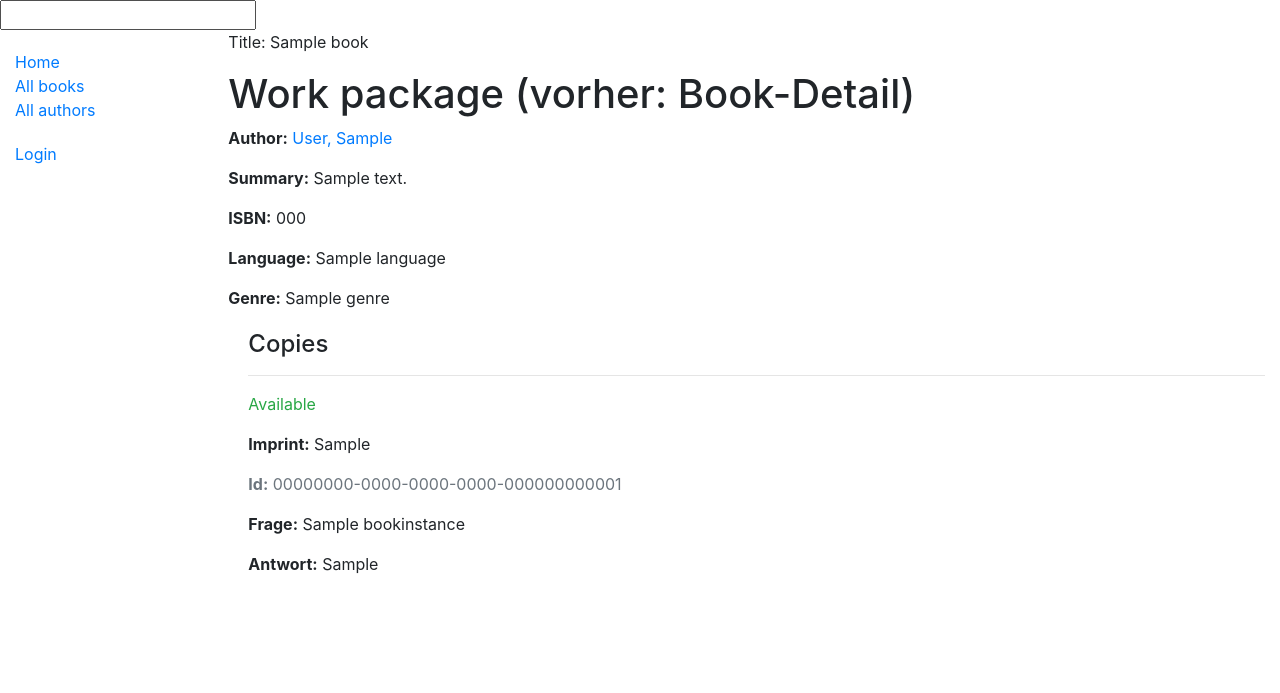
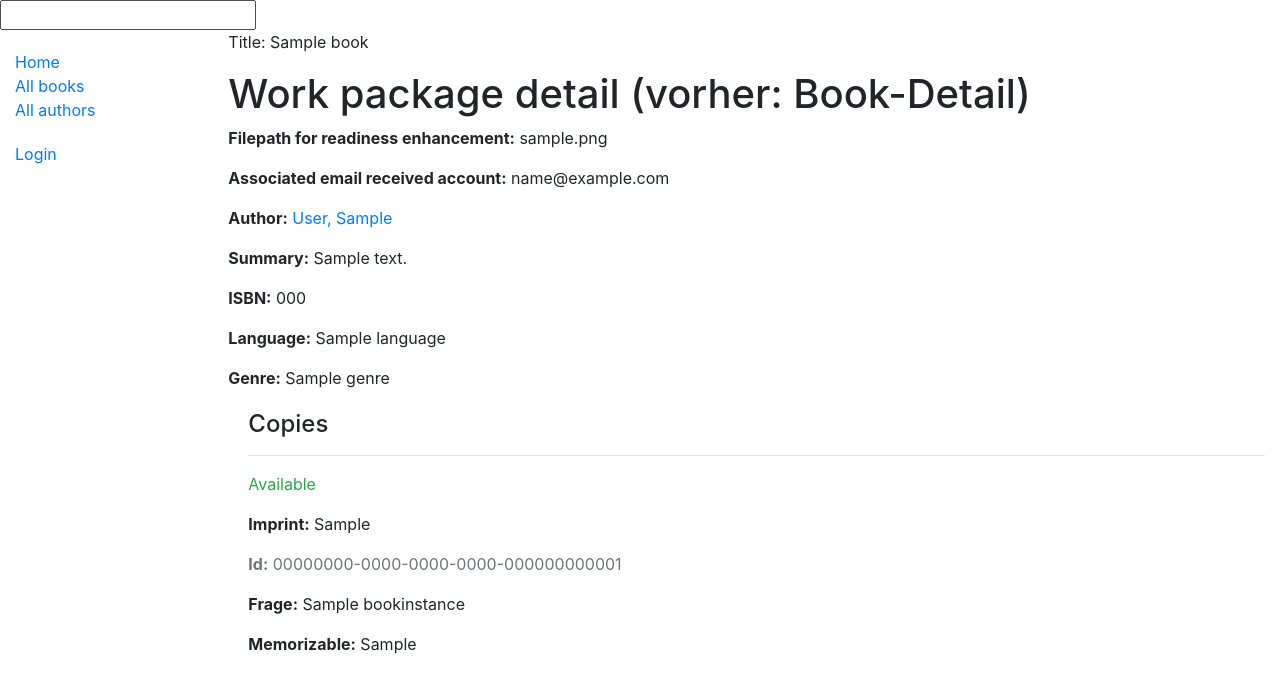
Before and after one commit to mdn/django-locallibrary-tutorial, a Django app: page /catalog/book/1 in a window 1280 px wide. Shown: the top 693 px of the page. Run offline with Django 3.2, Linux system fonts and the light colour scheme; tables that the repository leaves empty hold one stand-in row (values such as "Sample post"); some libraries are stand-ins or nearby versions.

Commit message:
Workpackage Detail ergänzt

```diff
--- a/catalog/admin.py
+++ b/catalog/admin.py
@@ -47,7 +47,7 @@ class BookAdmin(admin.ModelAdmin):
      - fields to be displayed in list view (list_display)
      - adds inline addition of book instances in book view (inlines)
     """
-    list_display = ('title', 'author', 'display_genre', 'associated_email_received_account', 'week_target_comment')
+    list_display = ('title', 'author', 'display_genre', 'associated_email_received_account', 'filepath_for_readiness_enhancement')
     inlines = [BooksInstanceInline]
 
 
--- a/catalog/models.py
+++ b/catalog/models.py
@@ -31,7 +31,7 @@ class Book(models.Model):
     """Model representing a book (but not a specific copy of a book)."""
     title = models.CharField(max_length=200)
     associated_email_received_account = models.CharField(max_length=1000, default='')
-    week_target_comment = models.CharField(max_length=2000, default='')
+    filepath_for_readiness_enhancement = models.CharField(max_length=2000, default='')
     author = models.ForeignKey('Author', on_delete=models.SET_NULL, null=True)
     # Foreign Key used because book can only have one author, but authors can have multiple books
     # Author as a string rather than object because it hasn't been declared yet in file.
--- a/catalog/templates/catalog/book_detail.html
+++ b/catalog/templates/catalog/book_detail.html
@@ -3,9 +3,11 @@
 {% block content %}
 
 <p>Title: {{ book.title }}</p>
-<h1>Work package (vorher: Book-Detail)</h1>
+<h1>Work package detail (vorher: Book-Detail)</h1>
 <a> {{ book.week_target_description }}</a>
 
+<p><strong>Filepath for readiness enhancement:</strong> {{ book.filepath_for_readiness_enhancement }}</p>
+<p><strong>Associated email received account:</strong> {{ book.associated_email_received_account }}</p>
 <p><strong>Author:</strong> <a href="{% url 'author-detail' book.author.pk %}">{{ book.author }}</a></p>
 <p><strong>Summary:</strong> {{ book.summary }}</p>
 <p><strong>ISBN:</strong> {{ book.isbn }}</p>
@@ -22,7 +24,7 @@
 <p><strong>Imprint:</strong> {{copy.imprint}}</p>
 <p class="text-muted"><strong>Id:</strong> {{copy.id}}</p>
 <p><strong>Frage:</strong> {{copy.target_group_question}}</p>
-<p><strong>Antwort:</strong> {{copy.memorizable_workpackage_relevantinformation_tobememorized}}</p>
+<p><strong>Memorizable:</strong> {{copy.memorizable_workpackage_relevantinformation_tobememorized}}</p>
 
 {% endfor %}
 </div>
```
Also changed, not shown: catalog/migrations/0028_auto_20201113_1411.py (added).
